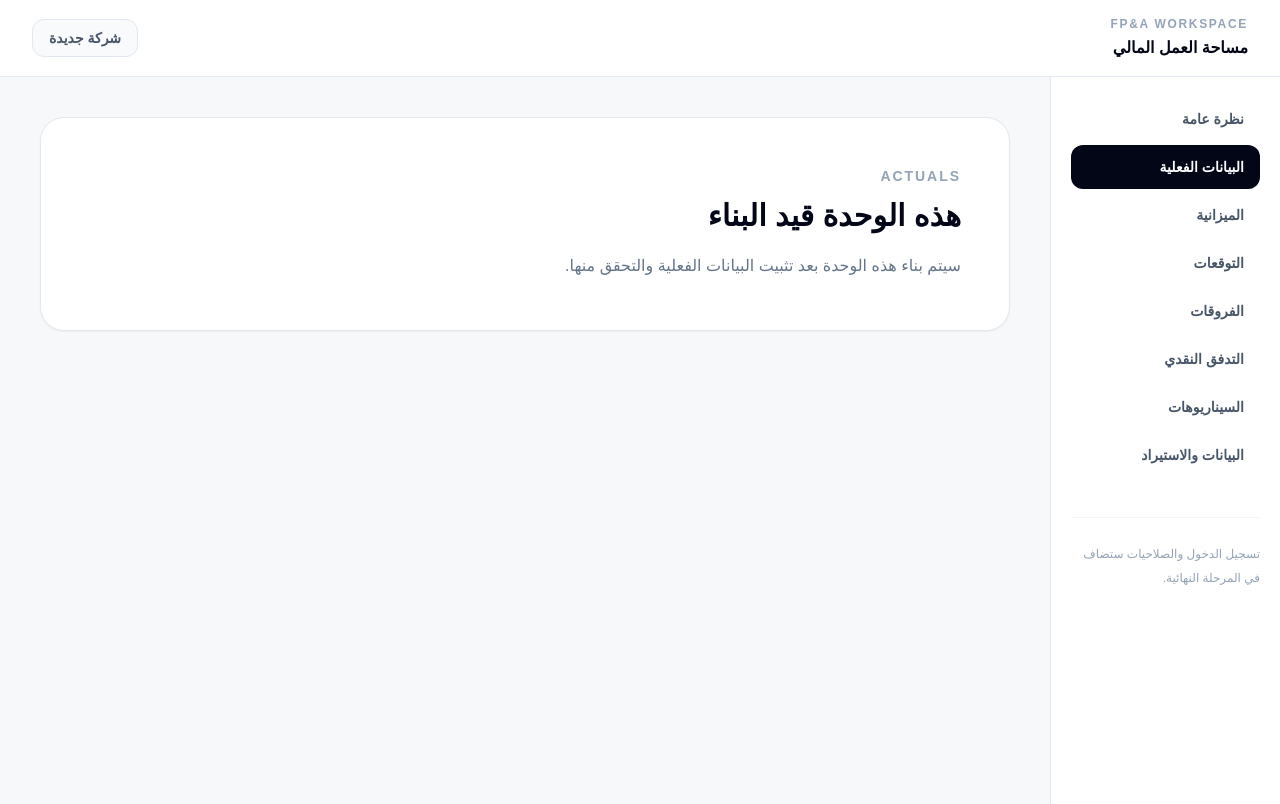
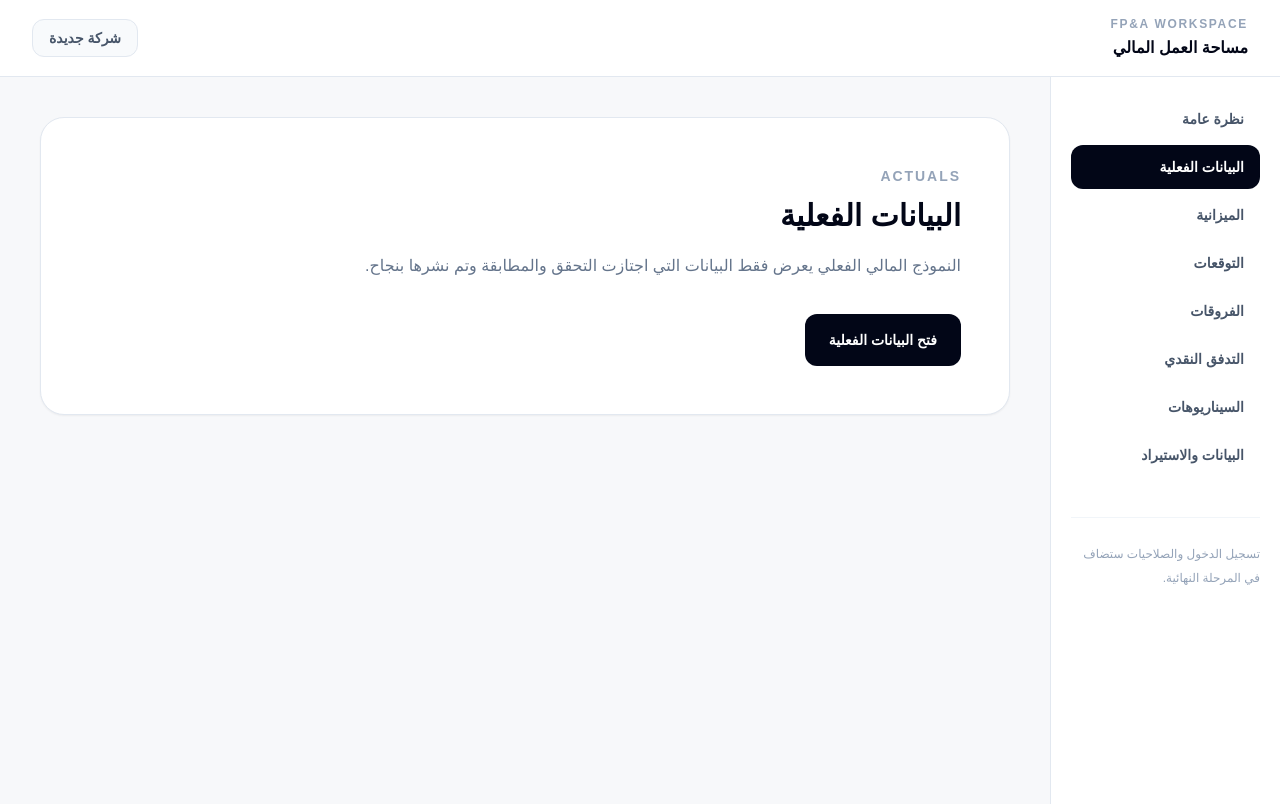
Before and after one commit to khaledhamada1996/FPA-saas-platform, a Next.js app: page /workspace in a window 1280 px wide. Both pictures are taken after a click on the button "البيانات الفعلية". Built offline with nearby package versions, Linux system fonts and the light colour scheme.

Commit message:
connect workspace to actuals stage

```diff
--- a/src/app/workspace/page.tsx
+++ b/src/app/workspace/page.tsx
@@ -10,6 +10,17 @@ const modules = [
   { title: "التدفق النقدي", text: "متابعة السيولة والتدفقات المتوقعة." },
   { title: "السيناريوهات", text: "اختبار أثر القرارات والافتراضات قبل اعتمادها." },
 ];
+
+const navigation = [
+  ["overview", "نظرة عامة"],
+  ["actuals", "البيانات الفعلية"],
+  ["budget", "الميزانية"],
+  ["forecast", "التوقعات"],
+  ["variance", "الفروقات"],
+  ["cash", "التدفق النقدي"],
+  ["scenarios", "السيناريوهات"],
+  ["data", "البيانات والاستيراد"],
+] as const;
 
 export default function WorkspacePage() {
   const [active, setActive] = useState("overview");
@@ -25,15 +36,17 @@ export default function WorkspacePage() {
       <div className="mx-auto grid max-w-[1500px] lg:grid-cols-[230px_1fr]">
         <aside className="border-l border-slate-200 bg-white p-5 lg:min-h-[calc(100vh-73px)]">
           <nav className="space-y-1">
-            {[['overview','نظرة عامة'],['actuals','البيانات الفعلية'],['budget','الميزانية'],['forecast','التوقعات'],['variance','الفروقات'],['cash','التدفق النقدي'],['scenarios','السيناريوهات'],['data','البيانات والاستيراد']].map(([id,label]) => <button key={id} type="button" onClick={() => setActive(id)} className={`w-full rounded-xl px-4 py-3 text-right text-sm font-semibold transition ${active === id ? 'bg-slate-950 text-white' : 'text-slate-600 hover:bg-slate-50'}`}>{label}</button>)}
+            {navigation.map(([id, label]) => <button key={id} type="button" onClick={() => setActive(id)} className={`w-full rounded-xl px-4 py-3 text-right text-sm font-semibold transition ${active === id ? "bg-slate-950 text-white" : "text-slate-600 hover:bg-slate-50"}`}>{label}</button>)}
           </nav>
           <div className="mt-10 border-t border-slate-100 pt-6"><p className="text-xs leading-6 text-slate-400">تسجيل الدخول والصلاحيات ستضاف في المرحلة النهائية.</p></div>
         </aside>
         <section className="p-6 lg:p-10">
-          {active === 'overview' ? <>
+          {active === "overview" ? <>
             <div className="flex flex-col justify-between gap-5 border-b border-slate-200 pb-8 sm:flex-row sm:items-end"><div><p className="text-sm font-bold text-slate-400">OVERVIEW</p><h2 className="mt-2 text-3xl font-bold tracking-tight text-slate-950">لنبدأ ببناء النموذج المالي</h2><p className="mt-3 max-w-2xl leading-7 text-slate-500">لا توجد بيانات مالية منشورة بعد. ابدأ بإضافة البيانات والتحقق منها قبل ظهور أي مؤشرات.</p></div><a href="/workspace/data" className="rounded-xl bg-slate-950 px-6 py-4 text-center text-sm font-bold text-white hover:bg-slate-800">إضافة البيانات</a></div>
             <div className="mt-8 grid gap-4 sm:grid-cols-2 xl:grid-cols-3">{modules.map((module) => <article key={module.title} className="rounded-2xl border border-slate-200 bg-white p-6 shadow-sm"><h3 className="font-bold text-slate-950">{module.title}</h3><p className="mt-3 text-sm leading-7 text-slate-500">{module.text}</p><span className="mt-6 inline-block text-xs font-bold text-slate-400">لم يتم الإعداد بعد</span></article>)}</div>
-          </> : active === 'data' ? <div className="rounded-3xl border border-slate-200 bg-white p-8 shadow-sm lg:p-12"><p className="text-sm font-bold tracking-[0.14em] text-slate-400">DATA IMPORT</p><h2 className="mt-3 text-3xl font-bold text-slate-950">البيانات والاستيراد</h2><p className="mt-4 max-w-2xl leading-8 text-slate-500">رفع Excel أو CSV والتحقق من بنية القيود قبل الانتقال إلى المطابقة.</p><a href="/workspace/data" className="mt-8 inline-flex rounded-xl bg-slate-950 px-6 py-4 text-sm font-bold text-white">فتح مركز الاستيراد</a></div> : <div className="rounded-3xl border border-slate-200 bg-white p-8 shadow-sm lg:p-12"><p className="text-sm font-bold tracking-[0.14em] text-slate-400">{active.toUpperCase()}</p><h2 className="mt-3 text-3xl font-bold text-slate-950">هذه الوحدة قيد البناء</h2><p className="mt-4 max-w-2xl leading-8 text-slate-500">سيتم بناء هذه الوحدة بعد تثبيت البيانات الفعلية والتحقق منها.</p></div>}
+          </> : active === "actuals" ? <div className="rounded-3xl border border-slate-200 bg-white p-8 shadow-sm lg:p-12"><p className="text-sm font-bold tracking-[0.14em] text-slate-400">ACTUALS</p><h2 className="mt-3 text-3xl font-bold text-slate-950">البيانات الفعلية</h2><p className="mt-4 max-w-2xl leading-8 text-slate-500">النموذج المالي الفعلي يعرض فقط البيانات التي اجتازت التحقق والمطابقة وتم نشرها بنجاح.</p><a href="/workspace/actuals" className="mt-8 inline-flex rounded-xl bg-slate-950 px-6 py-4 text-sm font-bold text-white">فتح البيانات الفعلية</a></div>
+          : active === "data" ? <div className="rounded-3xl border border-slate-200 bg-white p-8 shadow-sm lg:p-12"><p className="text-sm font-bold tracking-[0.14em] text-slate-400">DATA IMPORT</p><h2 className="mt-3 text-3xl font-bold text-slate-950">البيانات والاستيراد</h2><p className="mt-4 max-w-2xl leading-8 text-slate-500">رفع Excel أو CSV والتحقق من بنية القيود قبل الانتقال إلى المطابقة.</p><a href="/workspace/data" className="mt-8 inline-flex rounded-xl bg-slate-950 px-6 py-4 text-sm font-bold text-white">فتح مركز الاستيراد</a></div>
+          : <div className="rounded-3xl border border-slate-200 bg-white p-8 shadow-sm lg:p-12"><p className="text-sm font-bold tracking-[0.14em] text-slate-400">{active.toUpperCase()}</p><h2 className="mt-3 text-3xl font-bold text-slate-950">هذه الوحدة قيد البناء</h2><p className="mt-4 max-w-2xl leading-8 text-slate-500">سيتم بناء هذه الوحدة بعد تثبيت البيانات الفعلية والتحقق منها.</p></div>}
         </section>
       </div>
     </main>
```
